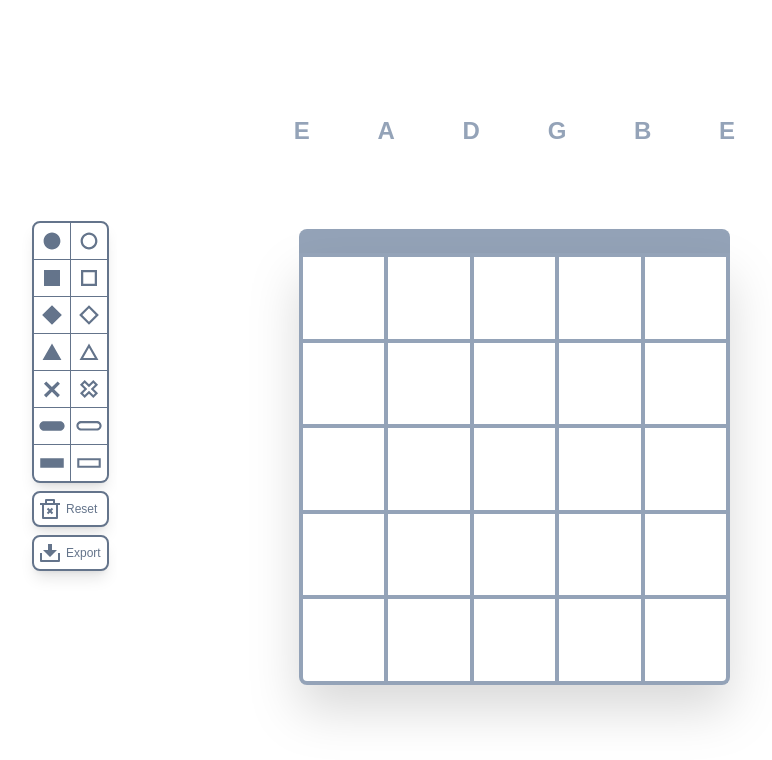
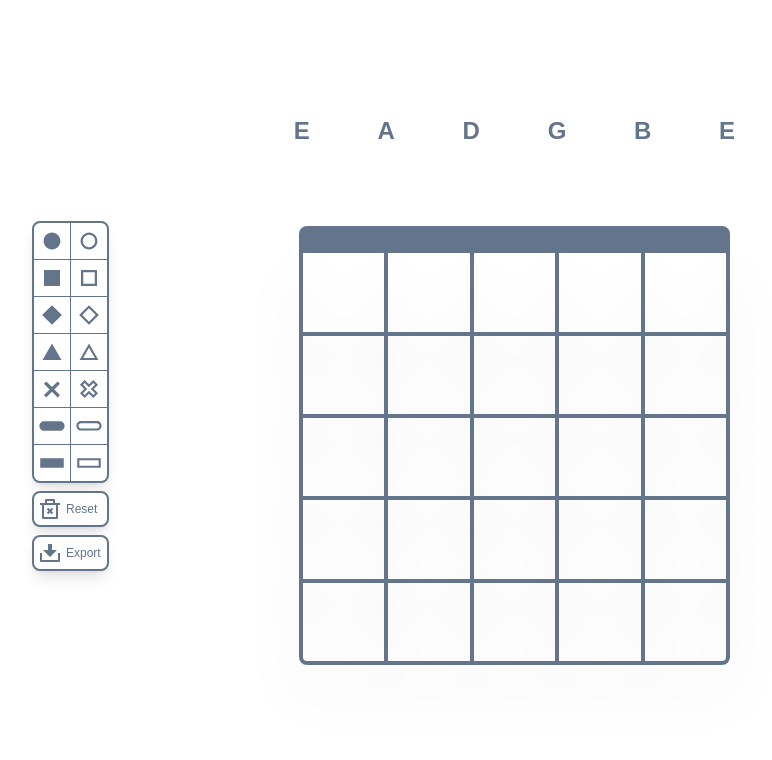
Before and after one commit to jandrerivera/gtr-diagram, a React (Vite) app: page / in a window 1280 px wide. Shown: the top 760 px of the page, without its empty margins (168-940 px from the left). Built offline with nearby package versions, Linux system fonts and the light colour scheme; a web font is replaced by a local one.

Commit message:
FEAT: Added resizable CSS grid

```diff
--- a/package.json
+++ b/package.json
@@ -16,6 +16,7 @@
     "react-icons": "^4.4.0",
     "react-spring": "^9.4.5",
     "react-use-measure": "^2.1.1",
+    "ts-toolbelt": "^9.6.0",
     "use-onclickoutside": "^0.4.1",
     "uuid": "^8.3.2",
     "vite-plugin-svgr": "^2.2.0",
@@ -28,9 +29,10 @@
     "@vitejs/plugin-react": "^1.3.0",
     "autoprefixer": "^10.4.7",
     "postcss": "^8.4.14",
-    "prettier": "^2.7.0",
+    "prettier": "^2.7.1",
+    "prettier-plugin-tailwindcss": "^0.1.13",
     "tailwindcss": "^3.1.2",
-    "typescript": "^4.6.3",
+    "typescript": "^4.8.4",
     "vite": "^2.9.9"
   }
 }
--- a/src/components/GuitarParts/Fretboard.tsx
+++ b/src/components/GuitarParts/Fretboard.tsx
@@ -1,25 +1,32 @@
-import useMeasure from 'react-use-measure';
-import { useEffect, useRef } from 'react';
-import useStore from '../../store/store';
+import useMeasure from 'react-use-measure'
+import { useEffect, useRef } from 'react'
+import useStore from '../../store/store'
 
-import Strings from './Strings';
-import Frets from './Frets';
+import Strings from './Strings'
+import Frets from './Frets'
 
 type FretboardProps = {
-  frets: number;
-  strings: number;
-};
+  frets: number
+  strings: number
+}
 
 const Fretboard: React.FC<FretboardProps> = ({ frets, strings }) => {
+  const { stringsCount, fretsCount } = useStore((state) => state.config)
+
   return (
     <div
+      style={{
+        gridArea: `3 / 3 / -2 / -3`,
+      }}
       className={`
           note-overlay__fretboard
           pointer-events-none
-          relative z-0 -mx-1 -mt-1 flex
-          flex-col justify-center
+          relative z-0
+          -mx-1 -mt-1 -mb-1
+          flex flex-col
+          justify-center overflow-hidden
           rounded-b-lg border-x-4 border-b-4
-          border-slate-400 bg-white drop-shadow-2xl
+          border-slate-500 drop-shadow-2xl
         `}
     >
       <div className='relative z-0 grow'>
@@ -27,7 +34,11 @@ const Fretboard: React.FC<FretboardProps> = ({ frets, strings }) => {
         <Frets frets={frets} />
       </div>
     </div>
-  );
-};
+  )
+}
 
-export default Fretboard;
+export default Fretboard
+
+// .note-overlay__fretboard {
+//   grid-area: 3 / 3 / 9 / -3;
+// }
--- a/src/components/GuitarParts/Frets.tsx
+++ b/src/components/GuitarParts/Frets.tsx
@@ -1,22 +1,35 @@
-import Fretwire from './Fretwire';
+const Frets = ({ frets }: { frets: number }) => {
+  return (
+    <div
+      style={{
+        gridTemplateRows: `repeat(${frets}, minmax(0, 1fr))`,
+      }}
+      className={`
+        grid-row mt-0
+        grid
+        h-full
+        w-full
+        `}
+      // h-full w-full items-start
+    >
+      {[...Array(frets)].map((_, i) => (
+        <Fretwire key={i} i={i} />
+      ))}
+    </div>
+  )
+}
 
-type FretsProps = {
-  frets: number;
-};
+const Fretwire = ({ i }: { i: number }) => {
+  const opacity = i >= 1 ? 'opacity-100' : 'opacity-0'
 
-const Frets: React.FC<FretsProps> = ({ frets }) => {
   return (
     <div
       className={`
-        w-full h-full
-        grid grid-rows-5 items-start -mb-1
+        ${opacity}
+        h-1 w-full bg-slate-500
       `}
-    >
-      {[...Array(frets)].map((_, key) => (
-        <Fretwire key={key} />
-      ))}
-    </div>
-  );
-};
+    />
+  )
+}
 
-export default Frets;
+export default Frets
--- a/src/components/GuitarParts/Fretwire.tsx
+++ /dev/null
@@ -1,11 +0,0 @@
-const Fretwire: React.FC = () => {
-  return (
-    <div
-      className={`
-        w-full bg-slate-400 h-1
-      `}
-    />
-  );
-};
-
-export default Fretwire;
--- a/src/components/GuitarParts/Nut.tsx
+++ b/src/components/GuitarParts/Nut.tsx
@@ -1,13 +1,14 @@
 const Nut: React.FC<{}> = ({}) => {
   return (
     <div
+      style={{ gridArea: 'nut' }}
       className={`
           note-overlay__nut
-          relative z-0 pointer-events-none
-         bg-slate-400 rounded-t-lg -mx-1 -mt-1
+          pointer-events-none relative z-0
+         -mx-1 -mt-1 -mb-1 rounded-t-lg bg-slate-500
       `}
     />
-  );
-};
+  )
+}
 
-export default Nut;
+export default Nut
--- a/src/components/GuitarParts/Strings.tsx
+++ b/src/components/GuitarParts/Strings.tsx
@@ -1,37 +1,28 @@
-type StringsProps = {
-  strings: number;
-};
-
-const Strings: React.FC<StringsProps> = ({ strings }) => {
+const Strings = ({ strings }: { strings: number }) => {
   return (
     <div
       className={`
-        absolute inset-0  -mx-1
+        absolute inset-0
+        -mx-1 mt-1
         flex flex-row justify-between
       `}
     >
       {[...Array(strings)].map((_, i) => (
-        <String key={i} i={i} />
+        <String key={i} i={i} stringCount={strings} />
       ))}
     </div>
-  );
-};
-export default Strings;
+  )
+}
 
-type StringProps = {
-  i: number;
-};
-
-const String: React.FC<StringProps> = ({ i }) => {
-  const opacity = i === 5 || i === 0 ? 'opacity-0' : '';
-
+const String = ({ i, stringCount }: { i: number; stringCount: number }) => {
   return (
     <div
       className={`
-        ${opacity}
-        h-full bg-slate-400 w-1
-        justify-self-center
-      `}
+        h-full w-1 justify-self-center
+        bg-slate-500
+    `}
     />
-  );
-};
+  )
+}
+
+export default Strings
--- a/src/components/NoteOverlayGrid.tsx
+++ b/src/components/NoteOverlayGrid.tsx
@@ -1,26 +1,32 @@
-import NoteOverlayButton from './NoteOverlayButton';
-import NoteOverlaySymbolCell from './NoteOverlaySymbolCell';
-import Fretboard from './GuitarParts/Fretboard';
-import Nut from './GuitarParts/Nut';
-
-import useStore from '../store/store';
+import NoteOverlayButton from './NoteOverlayButton'
+import NoteOverlaySymbolCell from './NoteOverlaySymbolCell'
+import Fretboard from './GuitarParts/Fretboard'
+import Nut from './GuitarParts/Nut'
+import useStore from '../store/store'
+import { buildGridTemplate } from '../utils/cssGridGenerator'
 
 const NoteOverlayGrid = () => {
-  const { stringsCount, fretsCount } = useStore((state) => state.config);
-  const gridCoordinates = useStore((state) => state.gridCoordinates);
-  const notePositions = useStore((state) => state.notePositions);
+  const { stringsCount, fretsCount } = useStore((state) => state.config)
+  const gridCoordinates = useStore((state) => state.gridCoordinates)
+  const notePositions = useStore((state) => state.notePositions)
+
+  const gridTemplateColumns = `2fr repeat(${stringsCount * 2}, minmax(0, 1fr)) 2fr`
+  const gridTemplateRows = `minmax(0, 4fr) 1fr repeat(${fretsCount}, minmax(0, 4fr)) 1fr`
+  const gridTemplateAreas = buildGridTemplate(fretsCount, stringsCount)
 
   return (
     <div
       className={`
-        max-w-1xl aspect-[20/16] w-full relative
+        max-w-1xl relative aspect-[20/16] w-full
       `}
     >
       <div
-        className={`
-          note-overlay-grid
-          absolute inset-0 z-10
-        `}
+        className='note-overlay-grid gap- absolute inset-0 z-10 grid gap-1'
+        style={{
+          gridTemplateColumns,
+          gridTemplateRows,
+          gridTemplateAreas,
+        }}
       >
         <Nut />
         <Fretboard strings={stringsCount} frets={fretsCount} />
@@ -34,7 +40,7 @@ const NoteOverlayGrid = () => {
         ))}
       </div>
     </div>
-  );
-};
+  )
+}
 
-export default NoteOverlayGrid;
+export default NoteOverlayGrid
--- a/src/components/TuningDisplay.tsx
+++ b/src/components/TuningDisplay.tsx
@@ -1,16 +1,39 @@
-import useStore from '../store/store';
+import useStore from '../store/store'
+import { buildLabelGridTemplateRow } from '../utils/cssGridGenerator'
+
+const tuningAreaName = 'tuning'
 
 const TuningDisplay = () => {
-  const { tuning } = useStore((state) => state.config);
+  const { tuning } = useStore((state) => state.config)
+
+  const { stringsCount } = useStore((state) => state.config)
+
+  const gridTemplateColumns = `2fr repeat(${stringsCount * 2}, minmax(0, 1fr)) 2fr`
+  const gridTemplateRows = `1fr`
+  const gridTemplateAreas = `'${buildLabelGridTemplateRow(tuningAreaName, stringsCount, 1)}'`
+
+  console.log(gridTemplateAreas)
 
   return (
-    <div className='tuning-display--wrapper w-full'>
-      <ul className='tuning-display flex flex-row justify-around'>
+    <div
+      className='tuning-display--wrapper grid w-full gap-1'
+      style={{
+        gridTemplateColumns,
+        gridTemplateRows,
+        gridTemplateAreas,
+      }}
+    >
+      <ul
+        className='flex flex-row justify-around'
+        style={{
+          gridArea: `${tuningAreaName}`,
+        }}
+      >
         {tuning.map((note, key) => (
           <li
             key={key}
             className={`
-              text-center text-[4vw] font-bold text-slate-400 md:text-2xl
+              text-center text-[4vw] font-bold text-slate-500 md:text-2xl
             `}
           >
             {note}
@@ -18,6 +41,18 @@ const TuningDisplay = () => {
         ))}
       </ul>
     </div>
-  );
-};
-export default TuningDisplay;
+  )
+}
+export default TuningDisplay
+
+/* .tuning-display--wrapper {
+  display: grid;
+  grid-gap: 4px;
+  grid-template-columns: 2fr repeat(12, minmax(0, 1fr)) 2fr;
+  grid-template-rows: 1fr;
+  grid-template-areas: '. tuning tuning tuning tuning tuning tuning tuning tuning tuning tuning tuning tuning .';
+} */
+
+/* .tuning-display {
+  grid-area: tuning;
+} */
--- a/src/index.css
+++ b/src/index.css
@@ -10,40 +10,3 @@ svg {
   height: auto;
   width: 100%;
 }
-
-.note-overlay-grid {
-  display: grid;
-  grid-gap: 4px;
-  grid-template-columns: 2fr repeat(12, minmax(0, 1fr)) 2fr;
-  grid-template-rows: 4fr 1fr repeat(5, minmax(0, 4fr));
-  grid-template-areas:
-    '.     posA0 posA0 posB0 posB0 posC0 posC0 posD0 posD0 posE0 posE0 posF0 posF0 .'
-    '.     .     nut   nut   nut   nut   nut   nut   nut   nut   nut   nut   .     .'
-    'fret1 posA1 posA1 posB1 posB1 posC1 posC1 posD1 posD1 posE1 posE1 posF1 posF1 .'
-    'fret2 posA2 posA2 posB2 posB2 posC2 posC2 posD2 posD2 posE2 posE2 posF2 posF2 .'
-    'fret3 posA3 posA3 posB3 posB3 posC3 posC3 posD3 posD3 posE3 posE3 posF3 posF3 .'
-    'fret4 posA4 posA4 posB4 posB4 posC4 posC4 posD4 posD4 posE4 posE4 posF4 posF4 .'
-    'fret5 posA5 posA5 posB5 posB5 posC5 posC5 posD5 posD5 posE5 posE5 posF5 posF5 .';
-}
-
-.note-overlay__nut {
-  grid-area: nut;
-}
-.note-overlay__fretboard {
-  grid-area: 3 / 3 / 9 / -3;
-}
-
-.note-overlay__dragArea {
-  grid-area: 3 / 2 / 9 / -2;
-}
-
-.tuning-display--wrapper {
-  display: grid;
-  grid-gap: 4px;
-  grid-template-columns: 2fr repeat(12, minmax(0, 1fr)) 2fr;
-  grid-template-rows: 1fr;
-  grid-template-areas: '. tuning tuning tuning tuning tuning tuning tuning tuning tuning tuning tuning tuning .';
-}
-.tuning-display {
-  grid-area: tuning;
-}
--- /dev/null
+++ b/src/utils/cssGridGenerator.ts
@@ -0,0 +1,55 @@
+export const buildGridTemplate = (fretsCount: number, stringsCount: number): string => {
+  let fretsTemplate = ''
+
+  for (let i = 1; i <= fretsCount; i++) {
+    const newLine = i > 1 ? '\n' : ''
+    fretsTemplate += `${newLine} '${buildPosGridTemplateRow(i, stringsCount)}'`
+  }
+
+  return `
+  '${buildPosGridTemplateRow(0, stringsCount)}'
+  '${buildLabelGridTemplateRow('nut', stringsCount - 1)}'
+  ${fretsTemplate}
+  '${buildLabelGridTemplateRow('spacer', stringsCount - 1)}'
+  `
+}
+
+export const buildPosGridTemplateRow = (pos: number, strings: number): string => {
+  let stringTemplate = pos > 0 ? `fret${pos} ` : '. '
+
+  for (let i = 1; i <= strings; i++) {
+    stringTemplate += `pos${getLetter(i)}${pos} pos${getLetter(i)}${pos} `
+  }
+
+  return stringTemplate + ' .'
+}
+
+export const buildLabelGridTemplateRow = (
+  areaName: string,
+  strings: number,
+  spacers: number = 2
+): string => {
+  let stringTemplate = ''
+
+  //add spacers at the start
+  for (let i = 1; i <= spacers; i++) {
+    stringTemplate += `. `
+  }
+
+  //add Named Areas
+  for (let i = 1; i <= strings; i++) {
+    stringTemplate += `${areaName} ${areaName} `
+  }
+
+  //add spacers at the end
+  for (let i = 1; i <= spacers; i++) {
+    stringTemplate += `. `
+  }
+
+  return stringTemplate
+}
+
+export function getLetter(num: number) {
+  var letter = String.fromCharCode(num + 64)
+  return letter
+}
```
Also changed, not shown: src/App.tsx (+17 -19 lines), src/store/config.slice.ts (+19 -17 lines), 1 other file (tests, documents, lock files or other folders).
